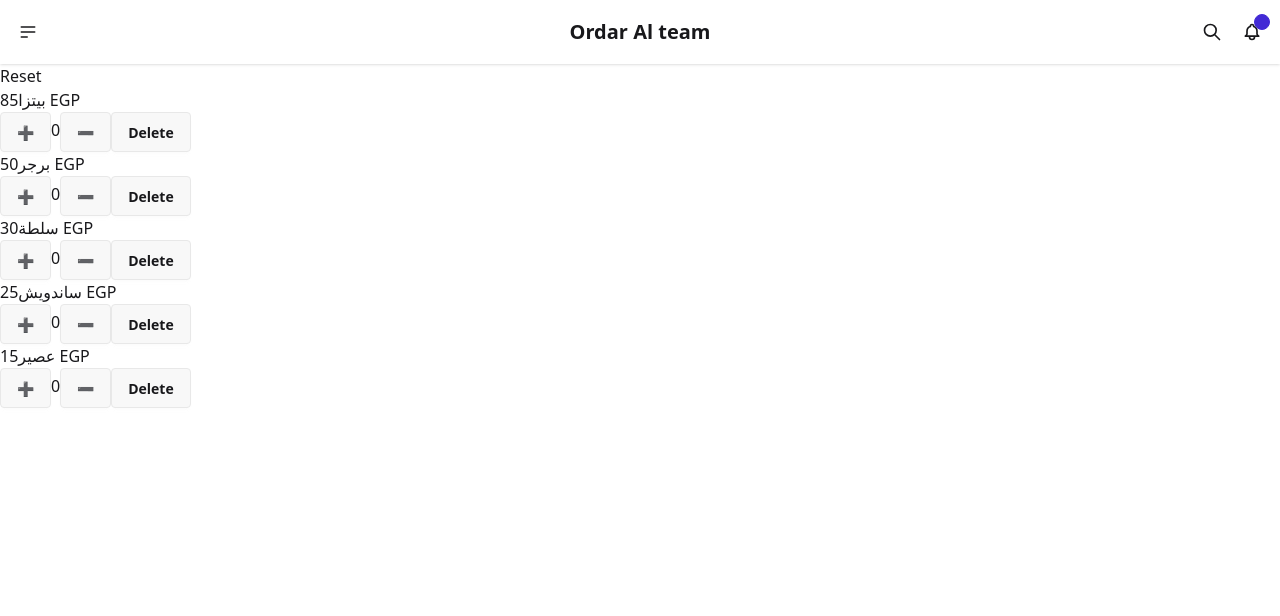
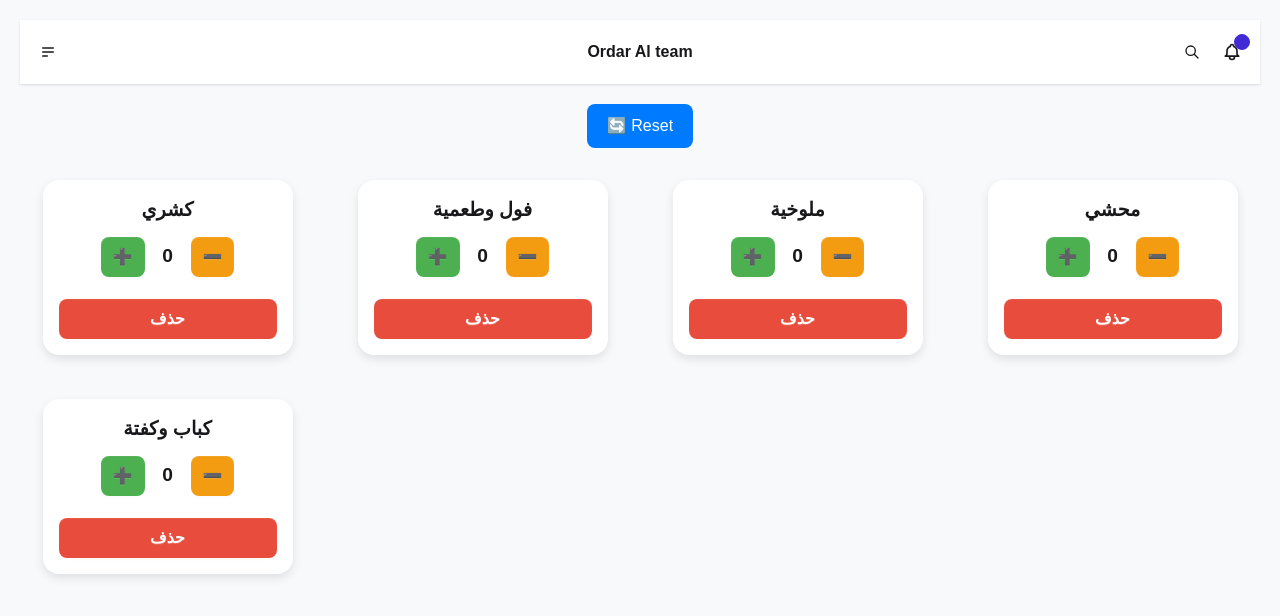
Before and after one commit to engbasel/pro2, a React (Vite) app: page / in a window 1280 px wide. Shown: the top 616 px of the page. Built offline with nearby package versions, Linux system fonts and the light colour scheme.

Commit message:
`Added CSS styles for food card component and updated JSX files to include new styles and functionality`

```diff
--- a/src/App.css
+++ b/src/App.css
@@ -0,0 +1,128 @@
+.food-card {
+  background: #fff;
+  border-radius: 16px;
+  padding: 16px;
+  margin: 12px;
+  box-shadow: 0 4px 10px rgba(0,0,0,0.1);
+  width: 250px;
+  text-align: center;
+  transition: transform 0.2s ease-in-out;
+}
+
+.food-card:hover {
+  transform: translateY(-5px);
+}
+
+.food-details {
+  margin-bottom: 12px;
+}
+
+.food-name {
+  font-size: 1.2rem;
+  font-weight: bold;
+  margin: 0;
+}
+
+.food-price {
+  color: #777;
+  margin: 4px 0 0;
+}
+
+.food-actions {
+  display: flex;
+  align-items: center;
+  justify-content: center;
+  gap: 8px;
+  margin: 12px 0;
+}
+
+.food-amount {
+  font-size: 1.2rem;
+  font-weight: bold;
+  min-width: 30px;
+  text-align: center;
+}
+
+.btn {
+  border: none;
+  padding: 8px 12px;
+  border-radius: 8px;
+  cursor: pointer;
+  font-size: 1rem;
+  transition: background 0.2s;
+}
+
+.increment {
+  background: #4caf50;
+  color: white;
+}
+
+.increment:hover {
+  background: #45a049;
+}
+
+.decrement {
+  background: #f39c12;
+  color: white;
+}
+
+.decrement:hover {
+  background: #e67e22;
+}
+
+.delete {
+  background: #e74c3c;
+  color: white;
+  width: 100%;
+  margin-top: 10px;
+}
+
+.delete:hover {
+  background: #c0392b;
+}
+/* خلفية عامة */
+.app-container {
+  font-family: "Cairo", sans-serif;
+  background: #f8f9fa;
+  min-height: 100vh;
+  padding: 20px;
+}
+
+/* زرار الريسيت */
+.actions {
+  text-align: center;
+  margin: 20px 0;
+}
+
+.reset-btn {
+  background: #007bff;
+  color: white;
+  border: none;
+  padding: 10px 20px;
+  border-radius: 8px;
+  font-size: 1rem;
+  cursor: pointer;
+  transition: background 0.2s;
+}
+
+.reset-btn:hover {
+  background: #0056b3;
+}
+
+/* جريد للكروت */
+.food-list {
+  display: grid;
+  grid-template-columns: repeat(auto-fit, minmax(240px, 1fr));
+  gap: 20px;
+  justify-items: center;
+  margin-top: 20px;
+}
+
+.EmptyMessage {
+  text-align: center;
+  color: #555;
+  font-size: 1.2rem;
+  font-weight: bold;
+}
+.app-container{
+    padding: 20px;}
--- a/src/App.jsx
+++ b/src/App.jsx
@@ -1,14 +1,17 @@
+
+
 import React, { useState } from "react";
 import FoodCard from "./components/food_card";
 import CustomNavBar from "./components/nav_bar";
+import "./App.css";
 
 // testing data
 const FakeData = [
-  { name: "بيتزا", price: 85, image: "pizza", amount: 0 },
-  { name: "برجر", price: 50, image: "burger", amount: 0 },
-  { name: "سلطة", price: 30, image: "salad", amount: 0 },
-  { name: "ساندويش", price: 25, image: "sandwich", amount: 0 },
-  { name: "عصير", price: 15, image: "juice", amount: 0 },
+  { name: "كشري", price: 30, image: "koshari", amount: 0 },
+  { name: "فول وطعمية", price: 20, image: "foul_taameya", amount: 0 },
+  { name: "ملوخية", price: 40, image: "molokhia", amount: 0 },
+  { name: "محشي", price: 50, image: "mahshi", amount: 0 },
+  { name: "كباب وكفتة", price: 120, image: "kebab_kofta", amount: 0 },
 ];
 
 function App() {
@@ -42,18 +45,23 @@ function App() {
     setData(newData);
   };
 
+  // delete
   const deleteItemFromScreen = (item) => {
     const newData = data.filter((el) => el.name !== item.name);
     setData(newData);
   };
 
   return (
-    <div>
+    <div className="app-container">
       <CustomNavBar />
-      <button onClick={handleReset}> Reset </button>
+
+      <div className="actions">
+        <button className="reset-btn" onClick={handleReset}>🔄 Reset</button>
+      </div>
+
       <div className="food-list">
         {data.length === 0 ? (
-    <p>🚨 لا توجد عناصر، من فضلك ضيف بيانات.</p>
+          <p className="EmptyMessage"> لا توجد </p>
         ) : (
           data.map((item) => (
             <FoodCard
@@ -66,7 +74,6 @@ const deleteItemFromScreen = (item) => {
           ))
         )}
       </div>
-
     </div>
   );
 }
--- a/src/components/food_card.jsx
+++ b/src/components/food_card.jsx
@@ -1,25 +1,26 @@
 import React from "react";
+
 
 function FoodCard({ item, onIncrement, onDecrement, onDelete }) {
   return (
     <div className="food-card">
       <div className="food-details">
-        <span className="food-name">{item.name}</span>
-        <span className="food-price">{item.price} EGP</span>
+        <h3 className="food-name">{item.name}</h3>
       </div>
 
       <div className="food-actions">
-        <button className="btn add-btn" onClick={onIncrement}>
+        <button className="btn increment" onClick={onIncrement}>
           ➕
         </button>
-        <span className="total-number">{item.amount}</span>
-        <button className="btn remove-btn" onClick={onDecrement}>
+        <span className="food-amount">{item.amount}</span>
+        <button className="btn decrement" onClick={onDecrement}>
           ➖
         </button>
-        <button className="btn remove-btn" onClick={onDelete}>
-          Delete
-        </button>
       </div>
+
+      <button className="btn delete" onClick={onDelete}>
+         حذف
+      </button>
     </div>
   );
 }
```
Lines whose indentation alone changed are shown as unchanged.
